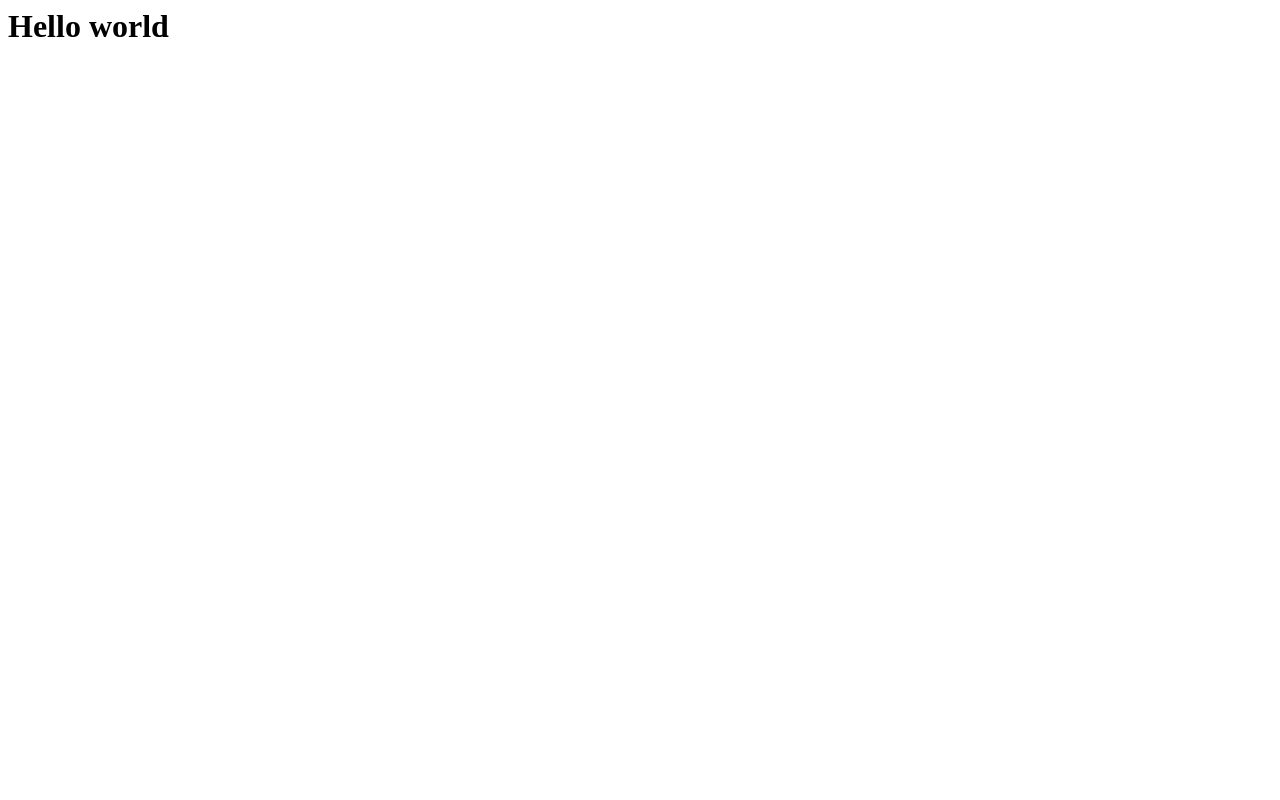
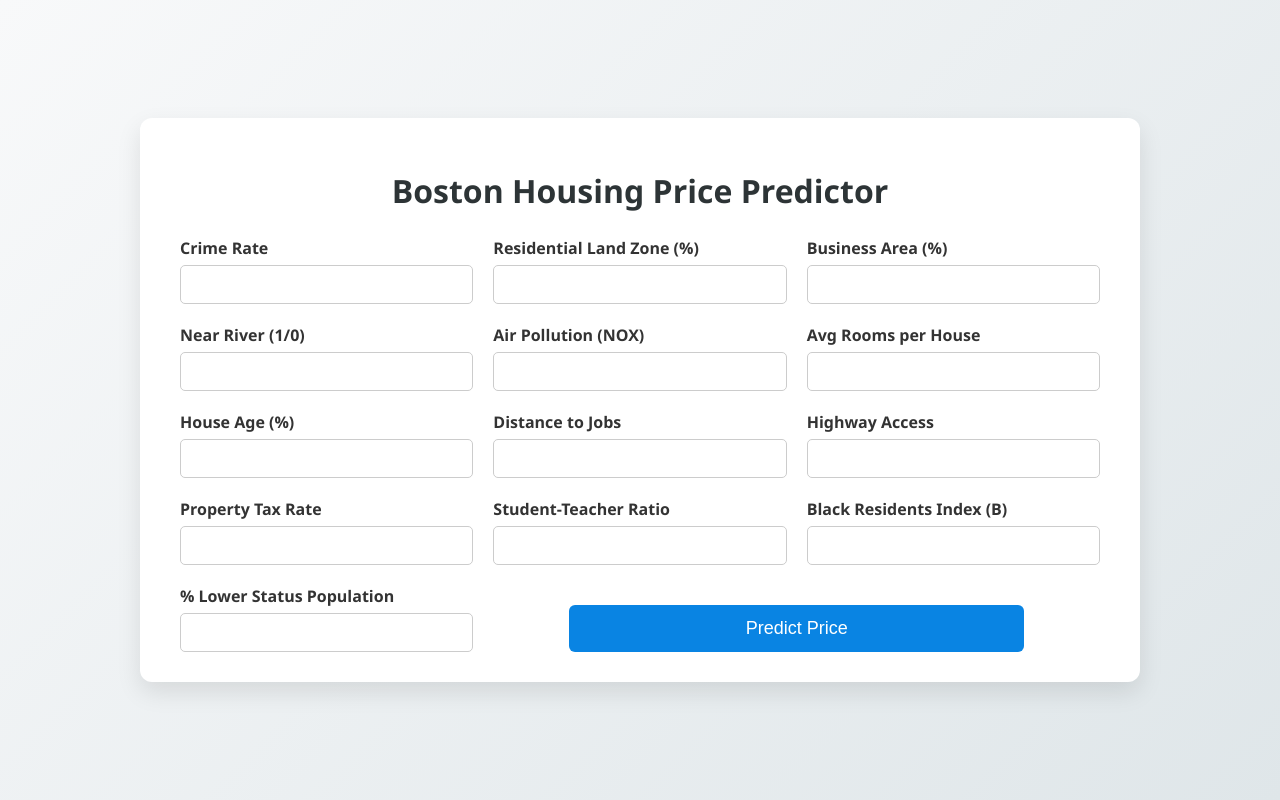
Before and after one commit to Vaibhav-153/boston-housing-ml-project, a Flask app: page / in a window 1280 px wide. Before the commit the page is almost empty. Run offline with Flask 3, Linux system fonts and the light colour scheme; parts of the project's set-up code (start-up, migrations or seed data) failed here and were passed over.

Commit message:
Designed home.html layout, updated README and app.py integration

```diff
--- a/app.py
+++ b/app.py
@@ -21,5 +21,14 @@ def predict_api():
     print(output[0])
     return jsonify(output[0])
 
+@app.route('/predict',methods=['POST'])
+def predict():
+    data =[float(x) for x in request.form.values()]
+    final_input = ss.transform(np.array(data).reshape(1,-1))
+    print(final_input)
+    output = regmodel.predict(final_input)[0]
+    return render_template("home.html",prediction_text = "The House Price Prediction Is {}".format(output))
+
+
 if __name__=='__main__':
     app.run(debug=True)
--- a/templates/home.html
+++ b/templates/home.html
@@ -1,3 +1,201 @@
-<h1>
-    Hello world
-</h1>
+<!DOCTYPE html>
+<html lang="en">
+<head>
+  <meta charset="UTF-8">
+  <title>Boston Housing Price Prediction</title>
+  <style>
+    * {
+      box-sizing: border-box;
+    }
+
+    body {
+      margin: 0;
+      padding: 0;
+      font-family: 'Segoe UI', Tahoma, Geneva, Verdana, sans-serif;
+      background: linear-gradient(135deg, #f8f9fa, #dfe6e9);
+      display: flex;
+      justify-content: center;
+      align-items: center;
+      min-height: 100vh;
+    }
+
+    .container {
+      background-color: #fff;
+      padding: 30px 40px;
+      border-radius: 12px;
+      box-shadow: 0 10px 25px rgba(0, 0, 0, 0.1);
+      max-width: 1000px;
+      width: 95%;
+    }
+
+    h1 {
+      text-align: center;
+      color: #2d3436;
+      margin-bottom: 25px;
+    }
+
+    form {
+      display: grid;
+      grid-template-columns: repeat(3, 1fr);
+      gap: 20px;
+    }
+
+    .form-group {
+      display: flex;
+      flex-direction: column;
+    }
+
+    label {
+      font-weight: bold;
+      color: #333;
+      margin-bottom: 6px;
+    }
+
+    input[type="text"] {
+      padding: 10px;
+      border-radius: 5px;
+      border: 1px solid #ccc;
+      font-size: 15px;
+    }
+
+    .submit-button {
+      grid-column: 2 / 4;
+      margin-top: 20px;
+      display: flex;
+      justify-content: center;
+    }
+
+    input[type="submit"] {
+      width: 75%; /* 0.25*100 on both sides reduced */
+      padding: 12px;
+      background-color: #0984e3;
+      color: white;
+      border: none;
+      font-size: 18px;
+      border-radius: 6px;
+      cursor: pointer;
+      transition: background-color 0.3s ease;
+    }
+
+    input[type="submit"]:hover {
+      background-color: #74b9ff;
+    }
+
+    .result-box {
+      grid-column: 1 / 4;
+      background-color: #dff9fb;
+      border-left: 5px solid #00b894;
+      padding: 15px;
+      border-radius: 8px;
+      font-size: 20px;
+      font-weight: bold;
+      color: #2d3436;
+      margin-top: 10px;
+      text-align: center;
+    }
+
+    @media (max-width: 768px) {
+      form {
+        grid-template-columns: 1fr;
+      }
+
+      .submit-button {
+        grid-column: 1;
+        justify-content: center;
+      }
+
+      input[type="submit"] {
+        width: 80%;
+      }
+
+      .result-box {
+        grid-column: 1;
+      }
+    }
+  </style>
+</head>
+<body>
+  <div class="container">
+    <h1>Boston Housing Price Predictor</h1>
+    <form action="/predict" method="POST">
+      <div class="form-group">
+        <label>Crime Rate</label>
+        <input type="text" name="CRIM" required>
+      </div>
+
+      <div class="form-group">
+        <label>Residential Land Zone (%)</label>
+        <input type="text" name="ZN" required>
+      </div>
+
+      <div class="form-group">
+        <label>Business Area (%)</label>
+        <input type="text" name="INDUS" required>
+      </div>
+
+      <div class="form-group">
+        <label>Near River (1/0)</label>
+        <input type="text" name="CHAS" required>
+      </div>
+
+      <div class="form-group">
+        <label>Air Pollution (NOX)</label>
+        <input type="text" name="NOX" required>
+      </div>
+
+      <div class="form-group">
+        <label>Avg Rooms per House</label>
+        <input type="text" name="RM" required>
+      </div>
+
+      <div class="form-group">
+        <label>House Age (%)</label>
+        <input type="text" name="AGE" required>
+      </div>
+
+      <div class="form-group">
+        <label>Distance to Jobs</label>
+        <input type="text" name="DIS" required>
+      </div>
+
+      <div class="form-group">
+        <label>Highway Access</label>
+        <input type="text" name="RAD" required>
+      </div>
+
+      <div class="form-group">
+        <label>Property Tax Rate</label>
+        <input type="text" name="TAX" required>
+      </div>
+
+      <div class="form-group">
+        <label>Student-Teacher Ratio</label>
+        <input type="text" name="PTRATIO" required>
+      </div>
+
+      <div class="form-group">
+        <label>Black Residents Index (B)</label>
+        <input type="text" name="B" required>
+      </div>
+
+      <div class="form-group">
+        <label>% Lower Status Population</label>
+        <input type="text" name="LSTAT" required>
+      </div>
+
+      <!-- Predict Button -->
+      <div class="submit-button">
+        <input type="submit" value="Predict Price">
+      </div>
+
+      <!-- Prediction Result -->
+      {% if prediction_text %}
+        <div class="result-box">
+          {{ prediction_text }}
+        </div>
+      {% endif %}
+
+    </form>
+  </div>
+</body>
+</html>
```
Also changed, not shown: README.md.
